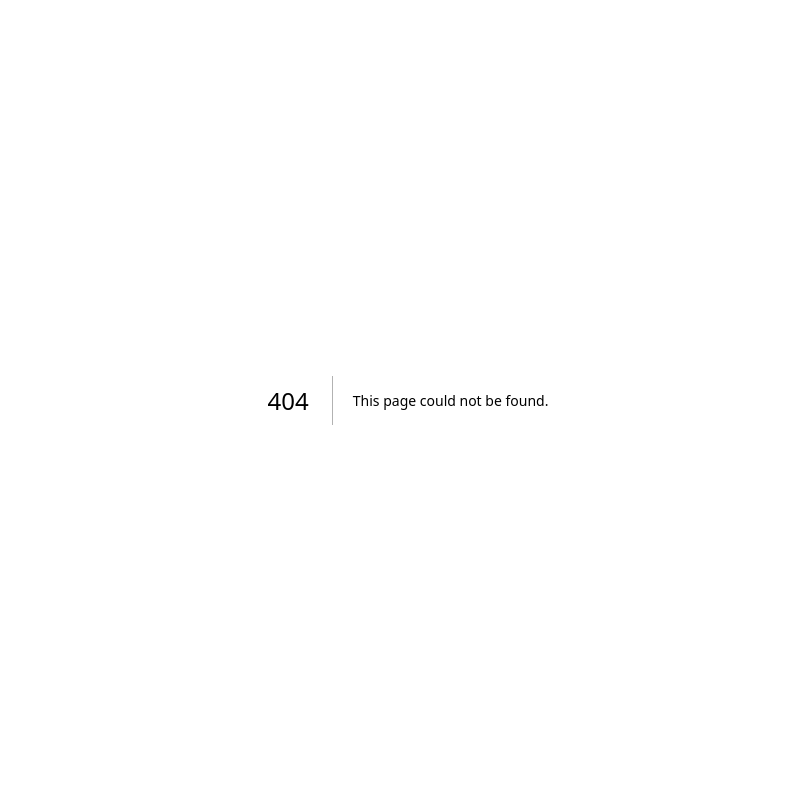
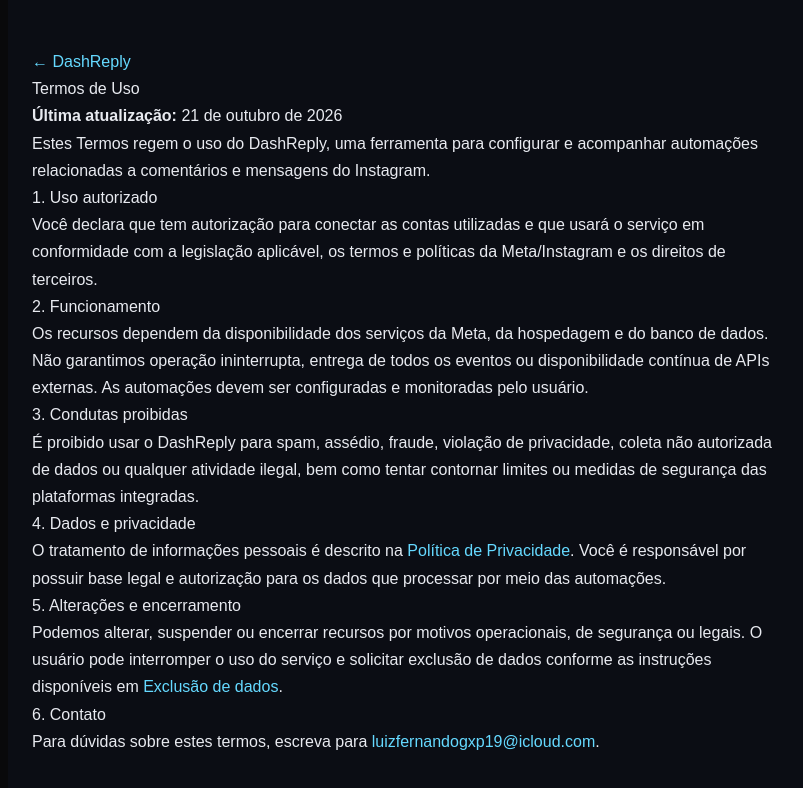
Before and after one commit to oluiixz-ai/DashReply, a Next.js app: page /terms in a window 1280 px wide. Before the commit this address had no page. Shown: the top 788 px of the page, without its empty margins (232-1035 px from the left). Built offline with nearby package versions, Linux system fonts and the light colour scheme.

Commit message:
Add public terms of service page

```diff
--- /dev/null
+++ b/src/app/terms/page.tsx
@@ -0,0 +1,24 @@
+export const metadata = { title: "Termos de Uso | DashReply", description: "Termos de uso do DashReply." };
+
+export default function TermsPage() {
+  return (
+    <main style={{maxWidth:800,margin:"0 auto",padding:"48px 24px",fontFamily:"Arial, sans-serif",lineHeight:1.7,color:"#e8eaf0",background:"#0b0d14",minHeight:"100vh"}}>
+      <a href="/" style={{color:"#65d9ff"}}>← DashReply</a>
+      <h1>Termos de Uso</h1>
+      <p><strong>Última atualização:</strong> 21 de outubro de 2026</p>
+      <p>Estes Termos regem o uso do DashReply, uma ferramenta para configurar e acompanhar automações relacionadas a comentários e mensagens do Instagram.</p>
+      <h2>1. Uso autorizado</h2>
+      <p>Você declara que tem autorização para conectar as contas utilizadas e que usará o serviço em conformidade com a legislação aplicável, os termos e políticas da Meta/Instagram e os direitos de terceiros.</p>
+      <h2>2. Funcionamento</h2>
+      <p>Os recursos dependem da disponibilidade dos serviços da Meta, da hospedagem e do banco de dados. Não garantimos operação ininterrupta, entrega de todos os eventos ou disponibilidade contínua de APIs externas. As automações devem ser configuradas e monitoradas pelo usuário.</p>
+      <h2>3. Condutas proibidas</h2>
+      <p>É proibido usar o DashReply para spam, assédio, fraude, violação de privacidade, coleta não autorizada de dados ou qualquer atividade ilegal, bem como tentar contornar limites ou medidas de segurança das plataformas integradas.</p>
+      <h2>4. Dados e privacidade</h2>
+      <p>O tratamento de informações pessoais é descrito na <a style={{color:"#65d9ff"}} href="/privacy">Política de Privacidade</a>. Você é responsável por possuir base legal e autorização para os dados que processar por meio das automações.</p>
+      <h2>5. Alterações e encerramento</h2>
+      <p>Podemos alterar, suspender ou encerrar recursos por motivos operacionais, de segurança ou legais. O usuário pode interromper o uso do serviço e solicitar exclusão de dados conforme as instruções disponíveis em <a style={{color:"#65d9ff"}} href="/data-deletion">Exclusão de dados</a>.</p>
+      <h2>6. Contato</h2>
+      <p>Para dúvidas sobre estes termos, escreva para <a style={{color:"#65d9ff"}} href="mailto:luizfernandogxp19@icloud.com">luizfernandogxp19@icloud.com</a>.</p>
+    </main>
+  );
+}
```
